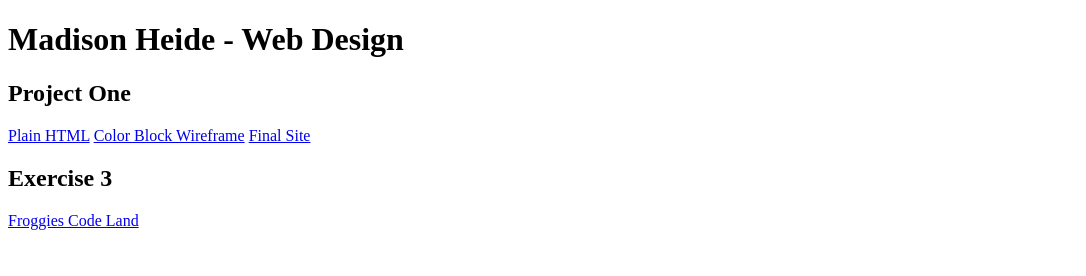
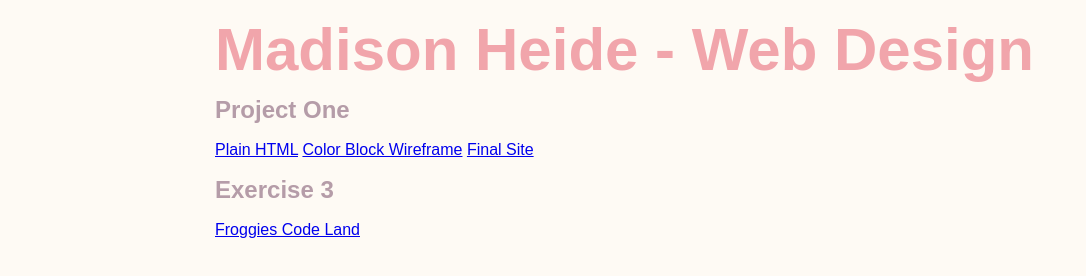
Before and after one commit to mheide7/mheide7.github.io, a plain HTML site: page index.html in a window 1280 px wide. Shown: the whole page, without its empty margins (0-1086 px from the left). Drawn offline with Linux system fonts and the light colour scheme.

Commit message:
made changes to website

```diff
--- /dev/null
+++ b/design.css
@@ -0,0 +1,27 @@
+body {
+    padding: 0;
+    margin: 0;
+    background-color: #fefaf4;
+    font-family: 'Manjari', sans-serif;
+    color: #A02A6D;
+    line-height: 20px
+}
+
+
+.container {
+    width: 850px;
+    margin-left: auto;
+    margin-right: auto;
+}
+
+
+.title {
+    justify-content: center;
+    font-size: 30px;
+    color: #f1a5ab;
+}
+
+.projects {
+    font-size: 16px;
+    color: #B59CA8;
+}
--- a/index.html
+++ b/index.html
@@ -3,9 +3,14 @@
 <head>
     <meta charset="utf-8">
     <title>Madison Heide - Web Design</title>
+    <link rel="stylesheet" href="design.css">
     </head>
     <body>
+        <div class="container">
+        <div class="title">
         <h1>Madison Heide - Web Design</h1>
+        </div>
+        <div class="projects">
         <section id="project-one">
             <h2>Project One</h2>
             <a href="project-one/plainhtml.html">Plain HTML</a>
@@ -16,5 +21,7 @@
     <h2>Exercise 3</h2>
     <a href="ex3_student_file/index.html">Froggies Code Land</a>
         </section>
+         </div>
+    </div>
     </body>
 </html>
--- a/project-one/assets/styles.css
+++ b/project-one/assets/styles.css
@@ -27,14 +27,13 @@ h2 {
     display: flex;
     justify-content: center;
     align-items: flex-end;
-    height: 432px;
 }
 
 .large-letter-group h1 {
-    height: 432px;
+    height: 400px;
     width:435px;
     margin-bottom: 0;
-    font-size:200px;
+    font-size:601px;
     font-family: 'Righteous', cursive;
     text-shadow:
 		-6px -6px 0 #000,
```
Also changed, not shown: 1 other file.
